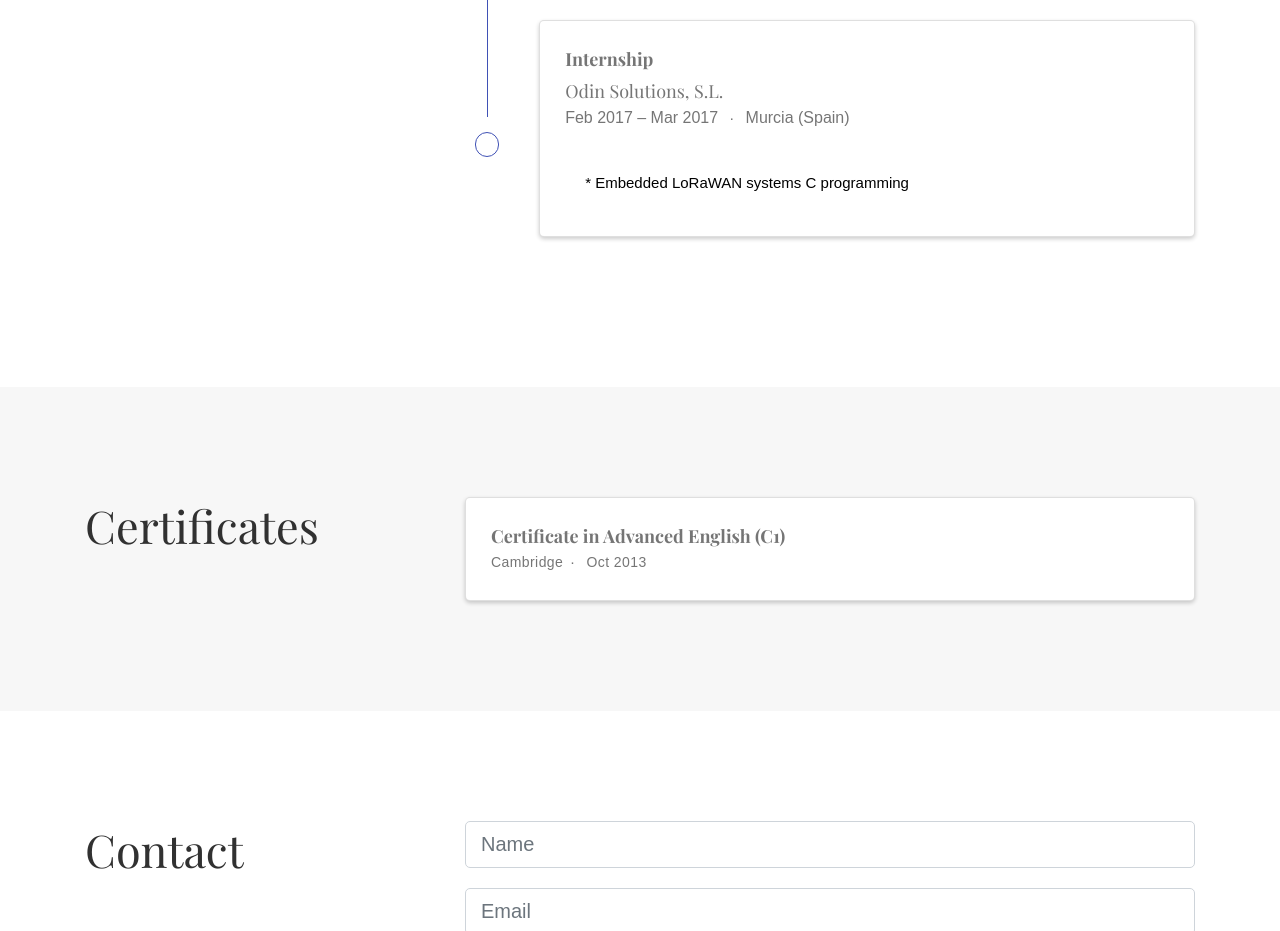
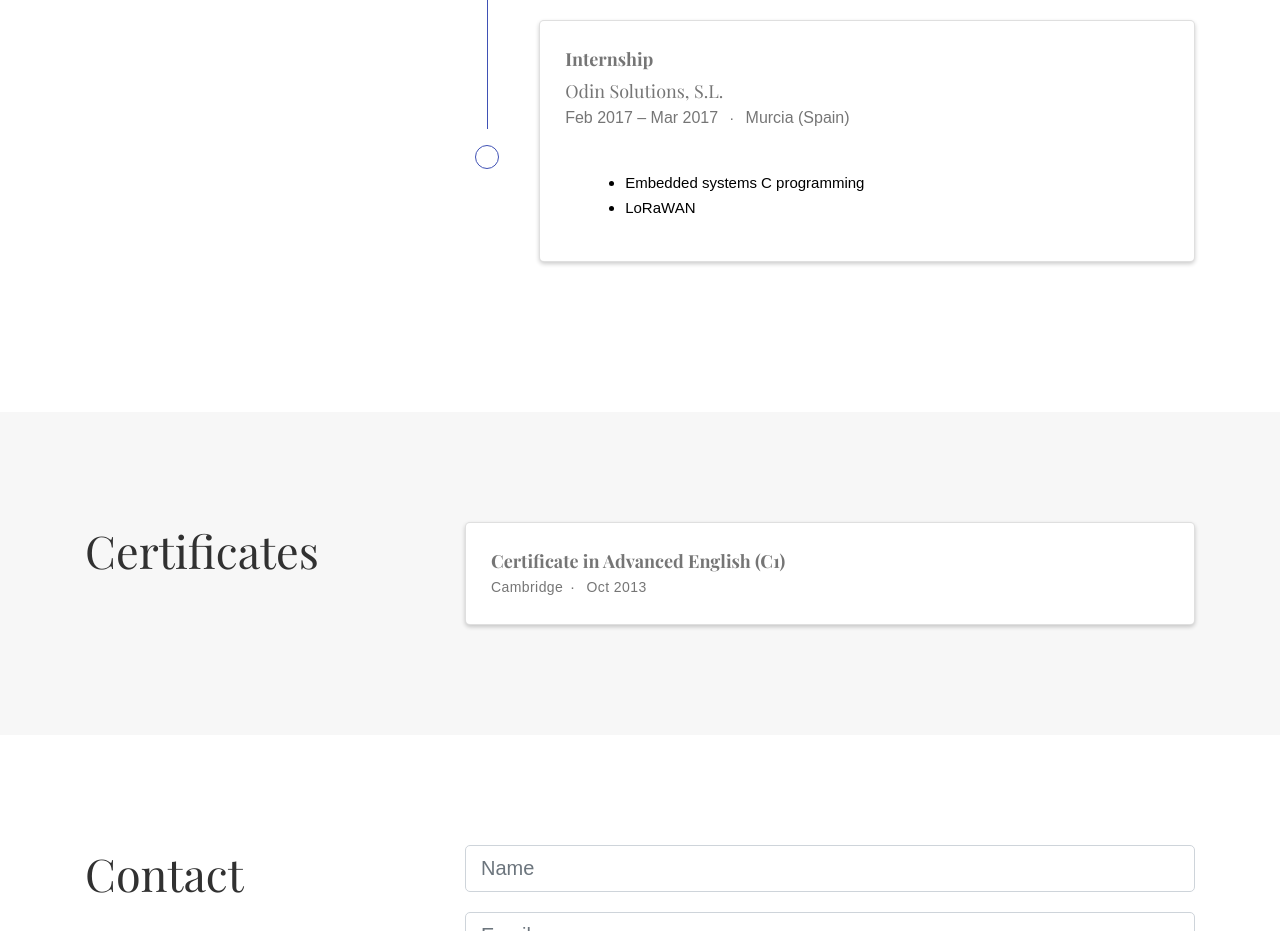
Before and after one commit to jorgec10/jorgec10.github.io, a plain HTML site: page index.html in a window 1280 px wide. Shown: the part 2060-2991 px from the top of the page. Drawn offline with nearby package versions, Linux system fonts and the light colour scheme; some icons are missing; a web font is replaced by a local one.

Commit message:
Fixed error in experience

```diff
--- a/index.html
+++ b/index.html
@@ -841,8 +841,12 @@
                 <span>Murcia (Spain)</span>
 
             </div>
-            <div class="card-text"><br>
-  * Embedded LoRaWAN systems C programming</div>
+            <div class="card-text"><br></p>
+
+<ul>
+<li>Embedded systems C programming</li>
+<li>LoRaWAN</li>
+</ul></div>
           </div>
         </div>
       </div>
```
